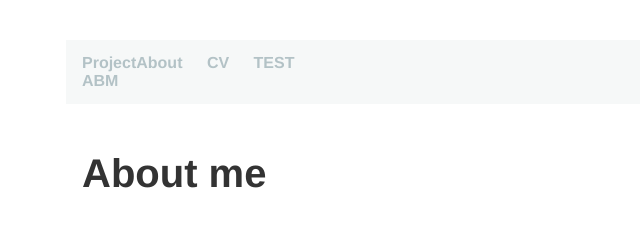
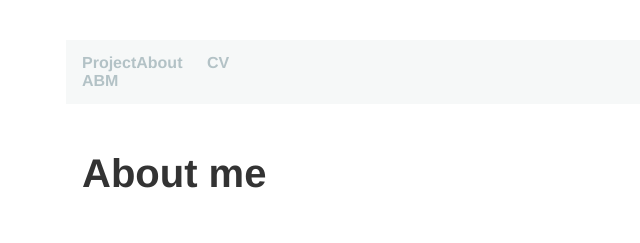
Before and after one commit to lena-kilian/lena-kilian.github.io, a Jekyll site: the page built from index.md, in a window 1280 px wide. Shown: the top 243 px of the page, without its empty margins (126-766 px from the left). Built offline with Jekyll 4.4.1, drawn with Linux system fonts in a browser that asks for light colours; our own code applies the rules of GitHub Pages for plain Markdown files.

Commit message:
Update default.html

```diff
--- a/_layouts/default.html
+++ b/_layouts/default.html
@@ -17,7 +17,6 @@
 					</div>
 				</div>
 	        		<li><a href="/cv">CV</a></li>
-				<li><a href="/test">TEST</a></li>
 
 	    		</ul>
 			</nav>
```
